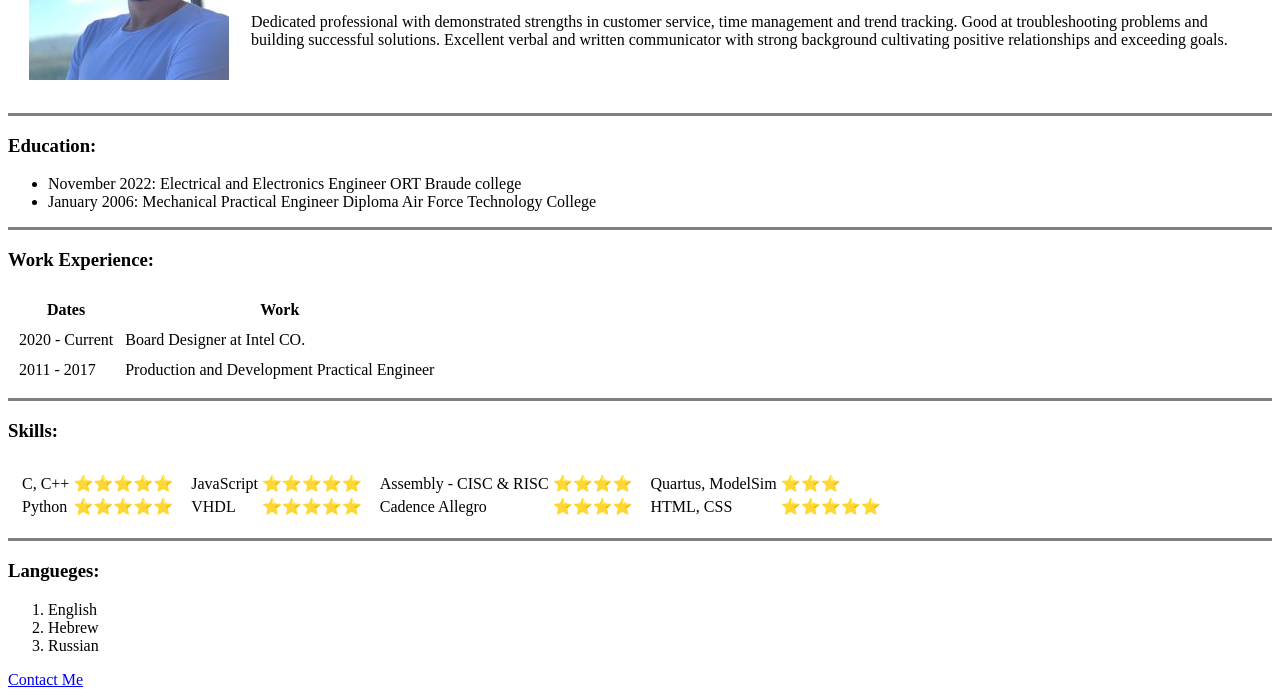
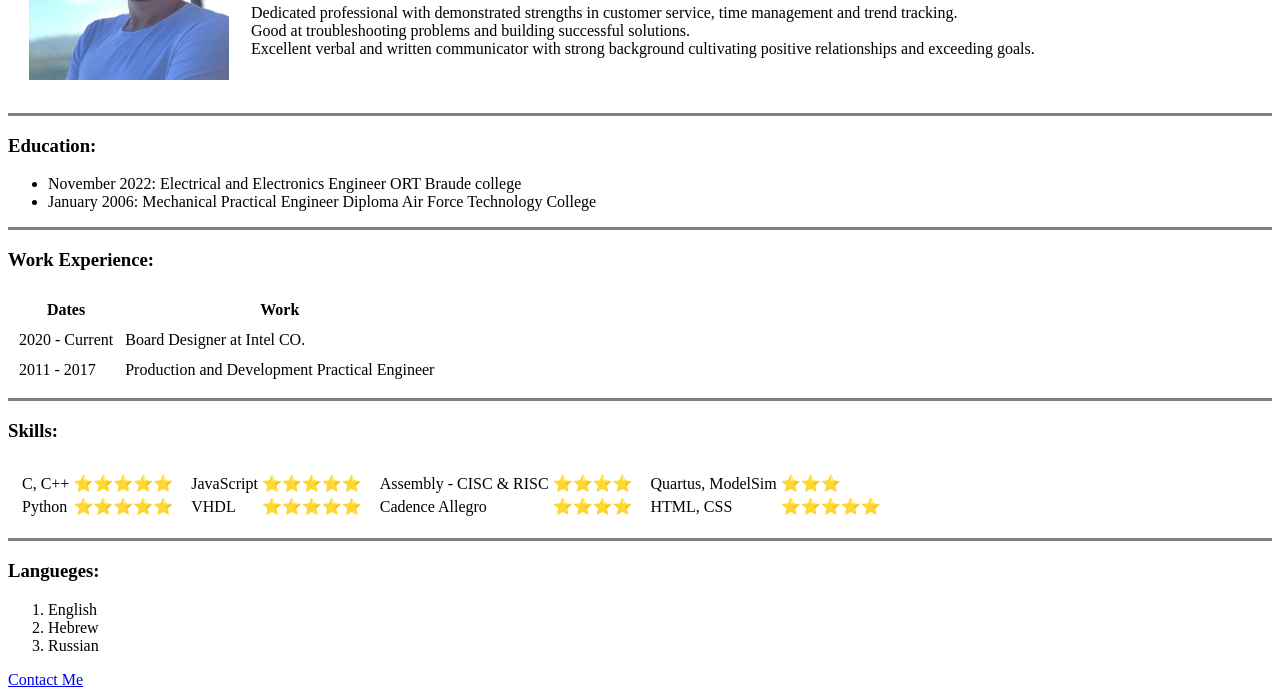
Before and after one commit to Python3p0/cv, a plain HTML site: page index.html in a window 1280 px wide. Shown: the part 149-846 px from the top of the page. Drawn offline with Linux system fonts and the light colour scheme.

Commit message:
Update index.html
adding new lines in description section

```diff
--- a/index.html
+++ b/index.html
@@ -16,8 +16,8 @@
                   <br>
                   <p>
                     Dedicated professional with demonstrated strengths in customer service,
-                    time management and trend tracking.
-                    Good at troubleshooting problems and building successful solutions.
+                    time management and trend tracking. <br>
+                    Good at troubleshooting problems and building successful solutions.<br>
                     Excellent verbal and written communicator with strong background cultivating positive relationships and exceeding goals.
                   </p>
                 </p></td>
```
